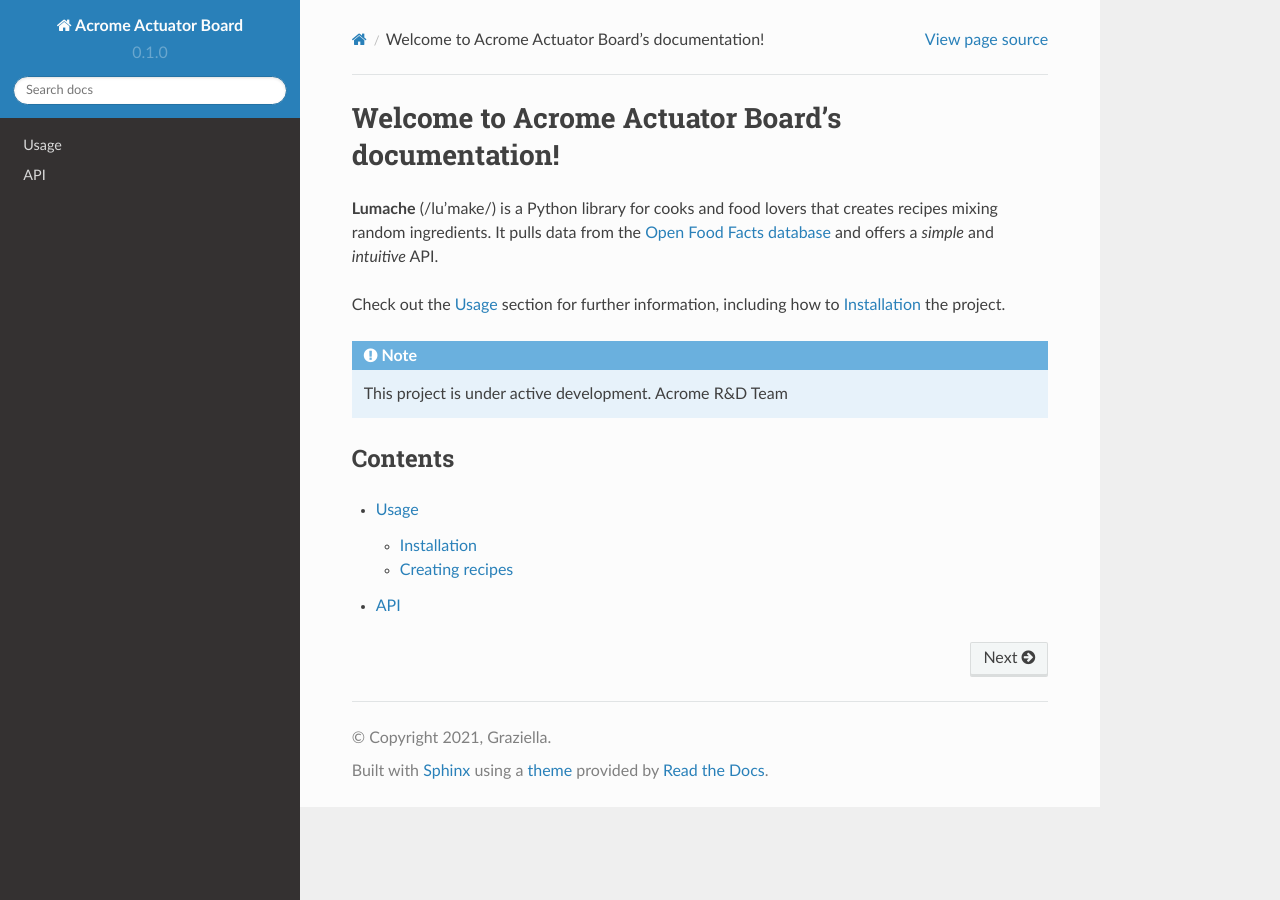
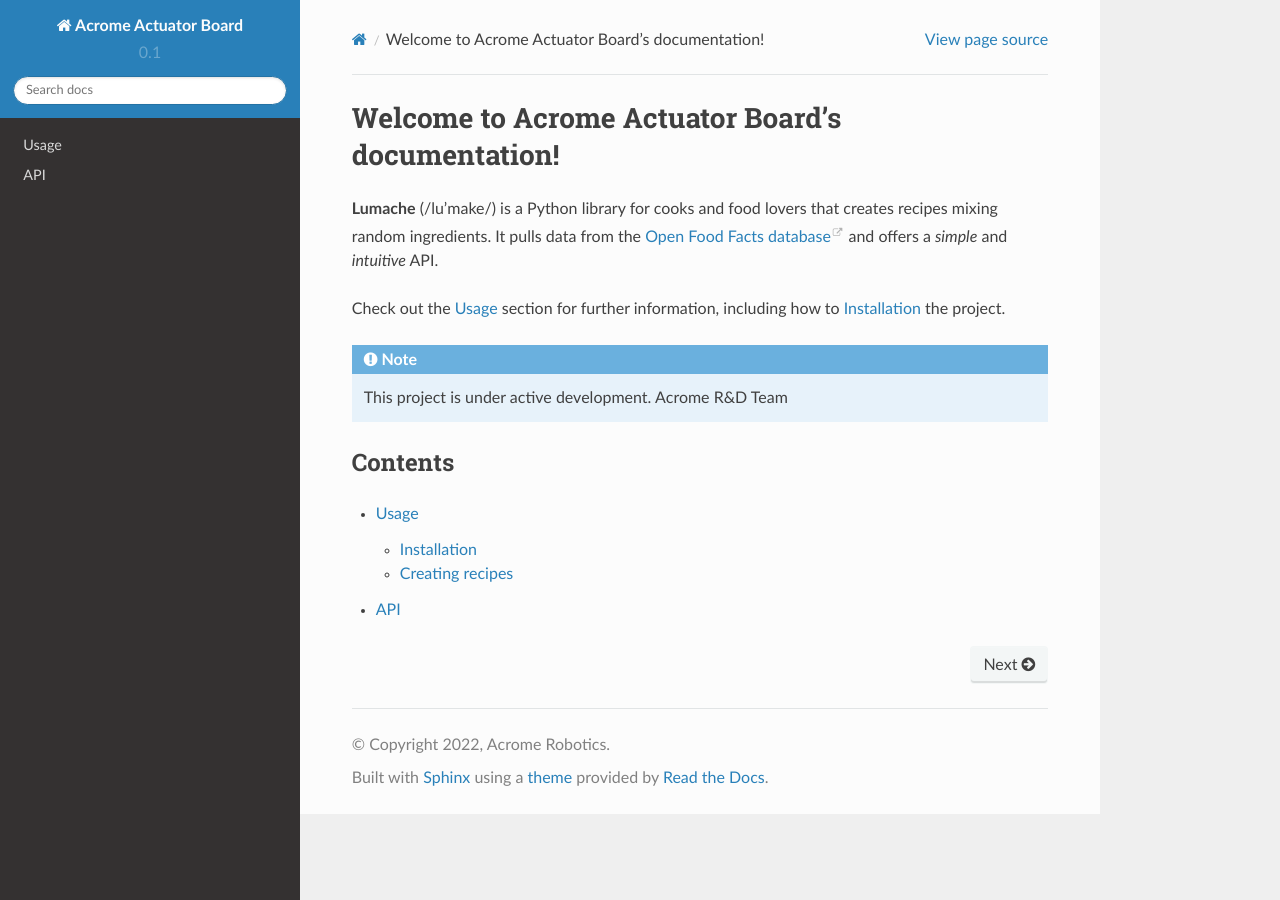
Before and after one commit to serhargun/Acrome-SMD, a Sphinx documentation site: the page built from docs/source/index.rst, in a window 1280 px wide. Built offline with Sphinx 7.4.7 and the Read the Docs theme 2.0.0, drawn with Linux system fonts in a browser that asks for light colours; some of the changed lines change nothing that is shown.

Commit message:
Settings are added

```diff
--- a/docs/source/conf.py
+++ b/docs/source/conf.py
@@ -1,22 +1,39 @@
 # Configuration file for the Sphinx documentation builder.
 
-# -- Project information
+# -- Path setup --------------------------------------------------------------
+
+# If extensions (or modules to document with autodoc) are in another directory,
+# add these directories to sys.path here. If the directory is relative to the
+# documentation root, use os.path.abspath to make it absolute, like shown here.
+#
+import os
+import sys
+
+sys.path.insert(0, os.path.abspath('.'))
+sys.path.insert(0, os.path.abspath('./figures'))
+sys.path.insert(0, os.path.abspath('./exts')) # needed for fibre_autodoc extension
+sys.path.insert(0, os.path.abspath('../tools/fibre-tools')) # needed for fibre_autodoc extension
 
 project = 'Acrome Actuator Board'
-copyright = '2021, Graziella'
-author = 'Graziella'
+copyright = '2022, Acrome Robotics'
+author = 'Acrome Robotics'
 
 release = '0.1'
 version = '0.1.0'
 
 # -- General configuration
 
-extensions = [
+extensions = ['sphinx_tabs.tabs',
+    'sphinx_copybutton', # copy button for code blocks
+    'sphinx_panels',    # dropdown directive
+    'sphinx_rtd_theme', # read the docs theme
     'sphinx.ext.duration',
     'sphinx.ext.doctest',
-    'sphinx.ext.autodoc',
-    'sphinx.ext.autosummary',
-    'sphinx.ext.intersphinx',
+    'sphinx.ext.autodoc', # Generate documentation from Python modules
+    'sphinx.ext.autosummary', # Generate summary tables for Python documentation
+    'sphinx.ext.intersphinx',  # Hyperlinks to external projects (such as Python standard library)
+    'fibre_autodoc', # Generate summary tables for Python documentation
+    'myst_parser' # render CHANGELOG markdown file
 ]
 
 intersphinx_mapping = {
@@ -26,10 +43,24 @@
 intersphinx_disabled_domains = ['std']
 
 templates_path = ['_templates']
+# List of patterns, relative to source directory, that match files and
+# directories to ignore when looking for source files.
+# This pattern also affects html_static_path and html_extra_path.
+exclude_patterns = ['_build', 'Thumbs.db', '.DS_Store']
 
 # -- Options for HTML output
 
 html_theme = 'sphinx_rtd_theme'
+html_theme_options = {
+    'analytics_id':'XXX',
+    'style_external_links': True,
+    'display_version': True,
+}
+# Add any paths that contain custom static files (such as style sheets) here,
+# relative to this directory. They are copied after the builtin static files,
+# so a file named "default.css" will overwrite the builtin "default.css".
+html_static_path = ['_static']
+intersphinx_mapping = {'python': ('https://docs.python.org/3', None)}
 
-# -- Options for EPUB output
-epub_show_urls = 'footnote'
+version = "0.1"
+release = version
```
